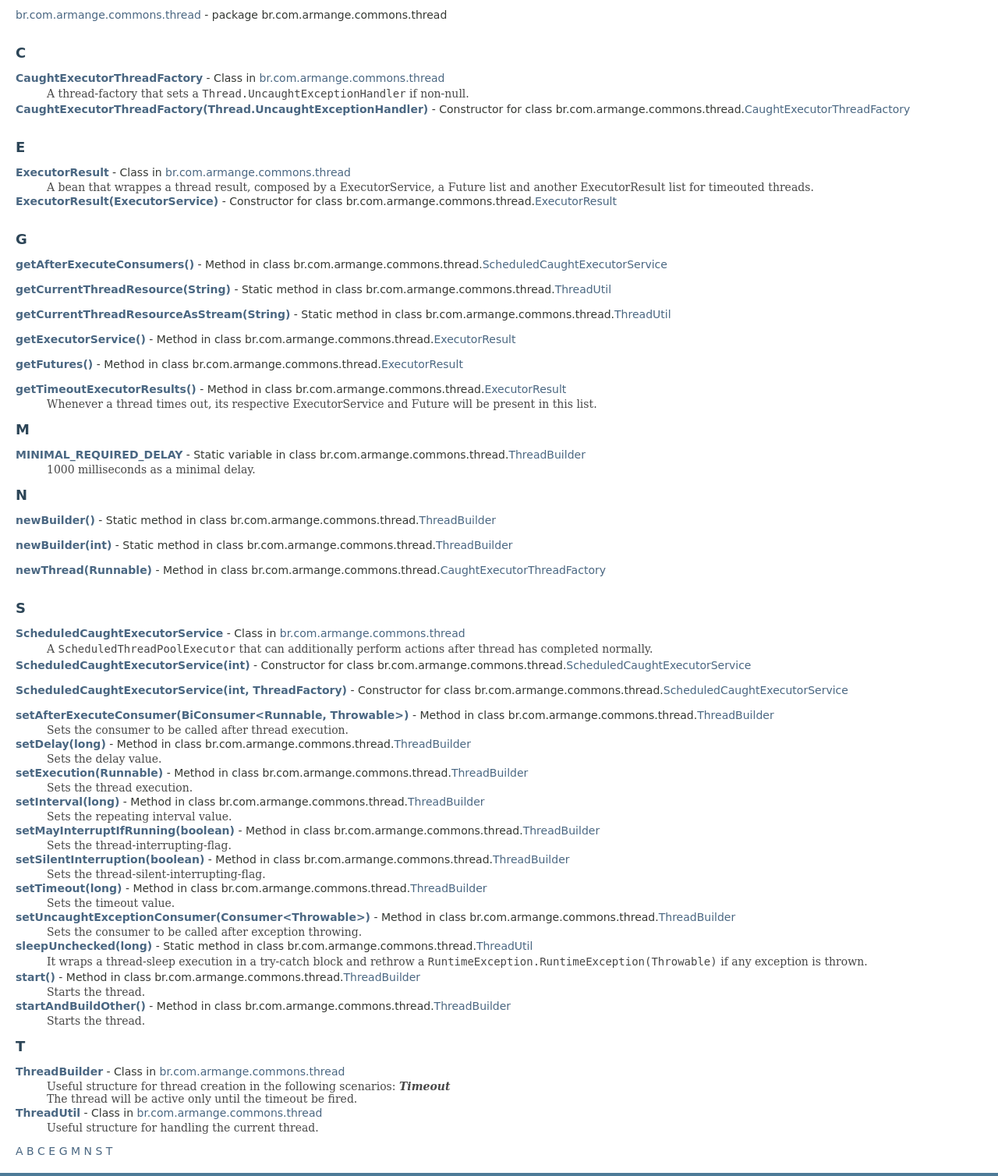
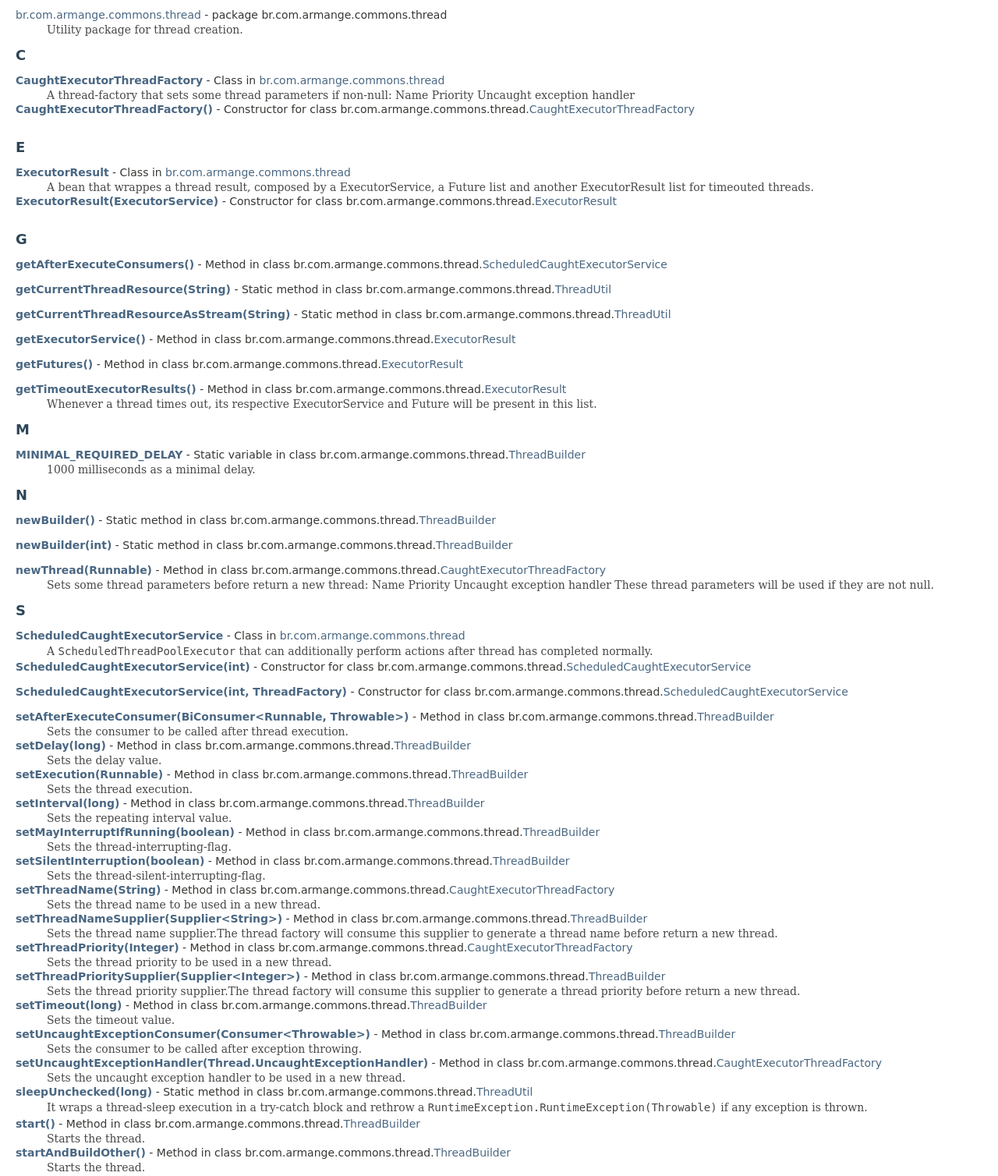
Before and after one commit to armange/j-commons, a plain HTML site: page docs/commons-thread/index-all.html in a window 1280 px wide. Shown: the part 249-1757 px from the top of the page at 78% size. Drawn offline with Linux system fonts and the light colour scheme; a web font is replaced by a local one.

Commit message:
javadoc page

```diff
--- a/docs/commons-thread/index-all.html
+++ b/docs/commons-thread/index-all.html
@@ -2,9 +2,9 @@
 <!-- NewPage -->
 <html lang="pt">
 <head>
-<!-- Generated by javadoc (1.8.0_221) on Thu Nov 28 00:32:56 BRST 2019 -->
+<!-- Generated by javadoc (1.8.0_221) on Fri Dec 06 00:10:53 BRST 2019 -->
 <title>Index (commons-thread 1.0.0-SNAPSHOT API)</title>
-<meta name="date" content="2019-11-28">
+<meta name="date" content="2019-12-06">
 <link rel="stylesheet" type="text/css" href="stylesheet.css" title="Style">
 <script type="text/javascript" src="script.js"></script>
 </head>
@@ -85,7 +85,9 @@
 <h2 class="title">B</h2>
 <dl>
 <dt><a href="br/com/armange/commons/thread/package-summary.html">br.com.armange.commons.thread</a> - package br.com.armange.commons.thread</dt>
-<dd>&nbsp;</dd>
+<dd>
+<div class="block">Utility package for thread creation.</div>
+</dd>
 </dl>
 <a name="I:C">
 <!--   -->
@@ -94,9 +96,14 @@
 <dl>
 <dt><a href="br/com/armange/commons/thread/CaughtExecutorThreadFactory.html" title="class in br.com.armange.commons.thread"><span class="typeNameLink">CaughtExecutorThreadFactory</span></a> - Class in <a href="br/com/armange/commons/thread/package-summary.html">br.com.armange.commons.thread</a></dt>
 <dd>
-<div class="block">A thread-factory that sets a <code>Thread.UncaughtExceptionHandler</code> if non-null.</div>
+<div class="block">A thread-factory that sets some thread parameters if non-null:
+
+ Name
+ Priority
+ Uncaught exception handler
+ </div>
 </dd>
-<dt><span class="memberNameLink"><a href="br/com/armange/commons/thread/CaughtExecutorThreadFactory.html#CaughtExecutorThreadFactory-java.lang.Thread.UncaughtExceptionHandler-">CaughtExecutorThreadFactory(Thread.UncaughtExceptionHandler)</a></span> - Constructor for class br.com.armange.commons.thread.<a href="br/com/armange/commons/thread/CaughtExecutorThreadFactory.html" title="class in br.com.armange.commons.thread">CaughtExecutorThreadFactory</a></dt>
+<dt><span class="memberNameLink"><a href="br/com/armange/commons/thread/CaughtExecutorThreadFactory.html#CaughtExecutorThreadFactory--">CaughtExecutorThreadFactory()</a></span> - Constructor for class br.com.armange.commons.thread.<a href="br/com/armange/commons/thread/CaughtExecutorThreadFactory.html" title="class in br.com.armange.commons.thread">CaughtExecutorThreadFactory</a></dt>
 <dd>&nbsp;</dd>
 </dl>
 <a name="I:E">
@@ -152,7 +159,15 @@
 <dt><span class="memberNameLink"><a href="br/com/armange/commons/thread/ThreadBuilder.html#newBuilder-int-">newBuilder(int)</a></span> - Static method in class br.com.armange.commons.thread.<a href="br/com/armange/commons/thread/ThreadBuilder.html" title="class in br.com.armange.commons.thread">ThreadBuilder</a></dt>
 <dd>&nbsp;</dd>
 <dt><span class="memberNameLink"><a href="br/com/armange/commons/thread/CaughtExecutorThreadFactory.html#newThread-java.lang.Runnable-">newThread(Runnable)</a></span> - Method in class br.com.armange.commons.thread.<a href="br/com/armange/commons/thread/CaughtExecutorThreadFactory.html" title="class in br.com.armange.commons.thread">CaughtExecutorThreadFactory</a></dt>
-<dd>&nbsp;</dd>
+<dd>
+<div class="block">Sets some thread parameters before return a new thread:
+
+ Name
+ Priority
+ Uncaught exception handler
+
+ These thread parameters will be used if they are not null.</div>
+</dd>
 </dl>
 <a name="I:S">
 <!--   -->
@@ -191,6 +206,24 @@
 <dd>
 <div class="block">Sets the thread-silent-interrupting-flag.</div>
 </dd>
+<dt><span class="memberNameLink"><a href="br/com/armange/commons/thread/CaughtExecutorThreadFactory.html#setThreadName-java.lang.String-">setThreadName(String)</a></span> - Method in class br.com.armange.commons.thread.<a href="br/com/armange/commons/thread/CaughtExecutorThreadFactory.html" title="class in br.com.armange.commons.thread">CaughtExecutorThreadFactory</a></dt>
+<dd>
+<div class="block">Sets the thread name to be used in a new thread.</div>
+</dd>
+<dt><span class="memberNameLink"><a href="br/com/armange/commons/thread/ThreadBuilder.html#setThreadNameSupplier-java.util.function.Supplier-">setThreadNameSupplier(Supplier&lt;String&gt;)</a></span> - Method in class br.com.armange.commons.thread.<a href="br/com/armange/commons/thread/ThreadBuilder.html" title="class in br.com.armange.commons.thread">ThreadBuilder</a></dt>
+<dd>
+<div class="block">Sets the thread name supplier.The thread factory will consume this supplier to generate a thread name
+ before return a new thread.</div>
+</dd>
+<dt><span class="memberNameLink"><a href="br/com/armange/commons/thread/CaughtExecutorThreadFactory.html#setThreadPriority-java.lang.Integer-">setThreadPriority(Integer)</a></span> - Method in class br.com.armange.commons.thread.<a href="br/com/armange/commons/thread/CaughtExecutorThreadFactory.html" title="class in br.com.armange.commons.thread">CaughtExecutorThreadFactory</a></dt>
+<dd>
+<div class="block">Sets the thread priority to be used in a new thread.</div>
+</dd>
+<dt><span class="memberNameLink"><a href="br/com/armange/commons/thread/ThreadBuilder.html#setThreadPrioritySupplier-java.util.function.Supplier-">setThreadPrioritySupplier(Supplier&lt;Integer&gt;)</a></span> - Method in class br.com.armange.commons.thread.<a href="br/com/armange/commons/thread/ThreadBuilder.html" title="class in br.com.armange.commons.thread">ThreadBuilder</a></dt>
+<dd>
+<div class="block">Sets the thread priority supplier.The thread factory will consume this supplier to generate a thread priority
+ before return a new thread.</div>
+</dd>
 <dt><span class="memberNameLink"><a href="br/com/armange/commons/thread/ThreadBuilder.html#setTimeout-long-">setTimeout(long)</a></span> - Method in class br.com.armange.commons.thread.<a href="br/com/armange/commons/thread/ThreadBuilder.html" title="class in br.com.armange.commons.thread">ThreadBuilder</a></dt>
 <dd>
 <div class="block">Sets the timeout value.</div>
@@ -198,6 +231,10 @@
 <dt><span class="memberNameLink"><a href="br/com/armange/commons/thread/ThreadBuilder.html#setUncaughtExceptionConsumer-java.util.function.Consumer-">setUncaughtExceptionConsumer(Consumer&lt;Throwable&gt;)</a></span> - Method in class br.com.armange.commons.thread.<a href="br/com/armange/commons/thread/ThreadBuilder.html" title="class in br.com.armange.commons.thread">ThreadBuilder</a></dt>
 <dd>
 <div class="block">Sets the consumer to be called after exception throwing.</div>
+</dd>
+<dt><span class="memberNameLink"><a href="br/com/armange/commons/thread/CaughtExecutorThreadFactory.html#setUncaughtExceptionHandler-java.lang.Thread.UncaughtExceptionHandler-">setUncaughtExceptionHandler(Thread.UncaughtExceptionHandler)</a></span> - Method in class br.com.armange.commons.thread.<a href="br/com/armange/commons/thread/CaughtExecutorThreadFactory.html" title="class in br.com.armange.commons.thread">CaughtExecutorThreadFactory</a></dt>
+<dd>
+<div class="block">Sets the uncaught exception handler to be used in a new thread.</div>
 </dd>
 <dt><span class="memberNameLink"><a href="br/com/armange/commons/thread/ThreadUtil.html#sleepUnchecked-long-">sleepUnchecked(long)</a></span> - Static method in class br.com.armange.commons.thread.<a href="br/com/armange/commons/thread/ThreadUtil.html" title="class in br.com.armange.commons.thread">ThreadUtil</a></dt>
 <dd>
```
Also changed, not shown: docs/commons-thread/allclasses-frame.html (+2 -2 lines), docs/commons-thread/allclasses-noframe.html (+2 -2 lines), docs/commons-thread/constant-values.html (+2 -2 lines), docs/commons-thread/deprecated-list.html (+2 -2 lines), docs/commons-thread/help-doc.html (+2 -2 lines), docs/commons-thread/index.html (+1 -1 lines), docs/commons-thread/overview-tree.html (+2 -2 lines), 8 other files.
